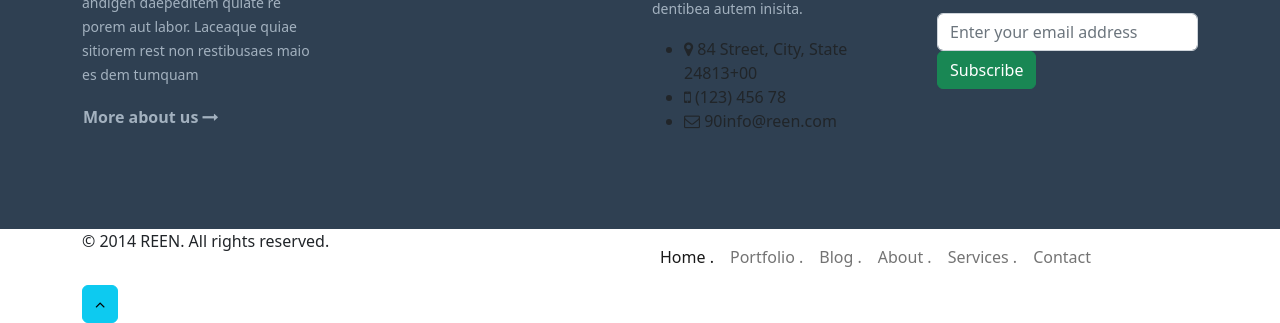
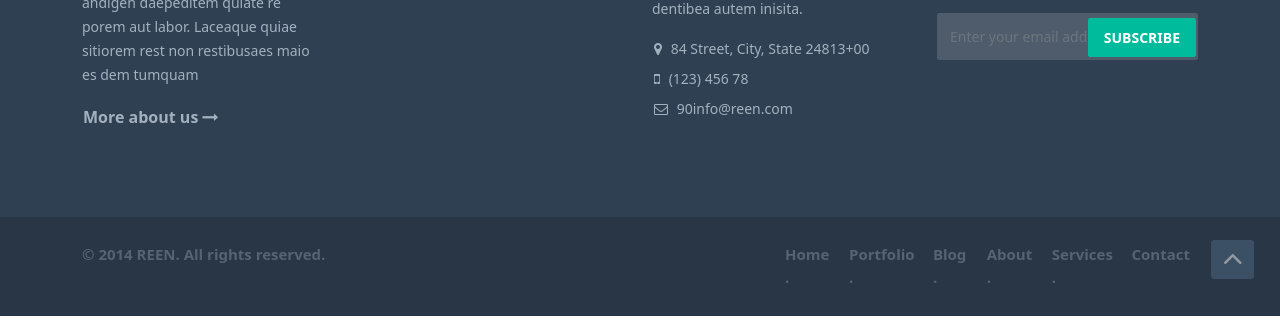
Before and after one commit to taniaakter26/Reen-, a plain HTML site: page index.html in a window 1280 px wide. Shown: the part 3480-3803 px from the top of the page. Drawn offline with nearby package versions, Linux system fonts and the light colour scheme.

Commit message:
Update style.css

```diff
--- a/css/style.css
+++ b/css/style.css
@@ -1,6 +1,9 @@
 *{
 	padding: 0px;
 	margin: 0px;
+}
+html{
+	scroll-behavior: smooth;
 }
 body{
 	font-size: 14px;
@@ -309,7 +312,7 @@ a,a:hover{
 	width: 100%
 }
 .footer .widget h4{
-	font-size: 18px;
+	font-size: 17px;
 	line-height: 28px;
 	font-weight: 700;
 	text-transform: uppercase;
@@ -324,7 +327,7 @@ a,a:hover{
 	font-size: 14px;
 	line-height: 24px;
 	color: #a3b1bf;
-	padding: 10px 20px 0px 0px;
+	padding: 0px 20px 0px 0px;
 }
 .footer .widget .btn-link{
 	padding: 0px;
@@ -339,5 +342,117 @@ a,a:hover{
 .footer .widget .btn-link .long-arrow-right{
 	margin: 0px 0px 0px 15px;
 }
+.padd{
+	padding-right: 0px !important;
+}
+.widget-inner{
+	width: 100%;
+	padding: 0px 20px 0px 0px;
+}
+.widget{
+	padding:0px;
+	margin: 10px 0px 0px;
+}
+.widget ul li{
+	list-style: none;
+    font-size: 14px;
+    line-height: 24px;
+    margin: 0px 7px 6px -30px;
+    color: #a3b1bf;
+}
+.widget ul li .fa{
+	margin: 0px 5px 0px 0px;
+}
 
+.widget .subscribe{
+	width: 100%;
+	position: relative;
+}
+.widget .form-control{
+	background-color: #4e5c6c;
+	border-radius: 2px;
+}
+.widget .subscribe .form-control{
+	color: #4e5c6c;
+	border: 1px solid #4e5c6c;
+	padding: 12px;
+	font-size: 14px;
+	color: #828e99;
+}
+.widget .subscribe .form-control:focus{
+	box-shadow: 0 0 0 0.1rem #4e5c6c;
+}
+
+.widget .subscribe .btn-success{
+	position: absolute;
+	top: 10%;
+	right: 2px;
+	font-size: 14px;
+	text-transform: uppercase;
+	font-weight: 700;
+	color: #fff;
+	border: 1px solid #00bc9c;
+	border-radius: 2px;
+	background: #00bc9c;
+	padding: 8px 15px;
+}
+.widget .subscribe .btn-success:hover{
+	color: #00bc9c !important;
+	border: 1px solid #00bc9c !important;
+	background: transparent !important;
+}
+.widget .subscribe .btn-success:focus{
+	color: #00bc9c !important;
+	border: 1px solid #00bc9c !important;
+	background: transparent !important;
+}
 /*get in touch end*/
+
+/*main-footer section starts*/
+.main-footer{
+	width: 100%;
+	padding: 10px 0px 12px;
+	background: #283645;
+	position: relative;
+}
+.main-footer p{
+	font-size: 15px;
+    line-height: 24px;
+    font-weight: 600;
+    color: #556372;
+    margin-top: 15px;
+}
+.main-footer .navbar-nav{
+	margin-left: 125px;
+}
+.main-footer .navbar-nav .nav-item .nav-link{
+	font-size: 15px;
+    font-weight: 600;
+    color: #556372;
+}
+.main-footer .navbar-nav .nav-item .nav-link:hover, .main-footer .navbar-nav .nav-item .nav-link:focus{
+    font-weight: 700;
+}
+.footer .main-footer .btn-info{
+    width: 43px;
+    height: 39px;
+    top: 23%;
+    right: 2%;
+    position: absolute;
+    color: #a3b1bf;
+    border-radius: 3px;
+    background: #3c5065;
+    border: 1px solid #3c5065;
+    transition: 1s;
+}
+.footer .main-footer .btn-info .fa-angle-up{
+	font-size: 32px;
+    margin: -5px;
+    color: #949ba2;
+}
+
+.footer .main-footer .btn-info:hover, .footer .main-footer .btn-info:focus{
+    background: transparent;
+    border: 1px solid #556372;
+}
+/*main-footer section end*/
```
